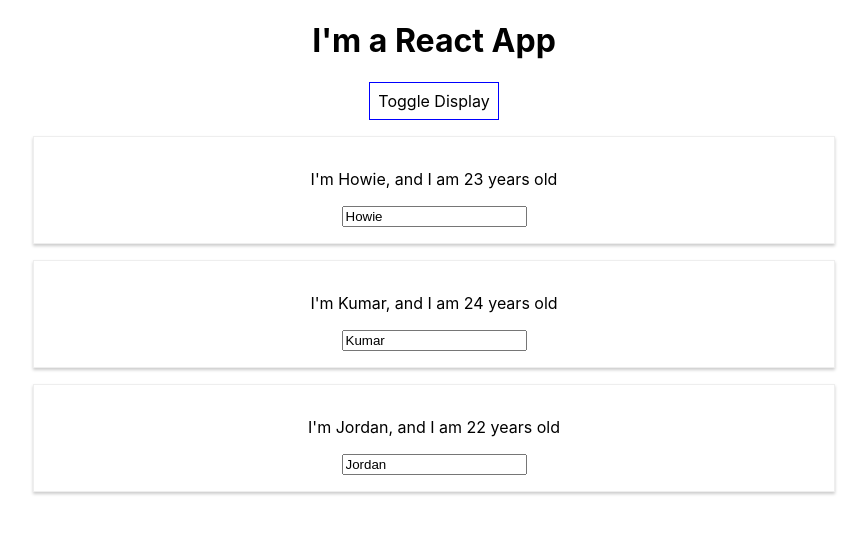
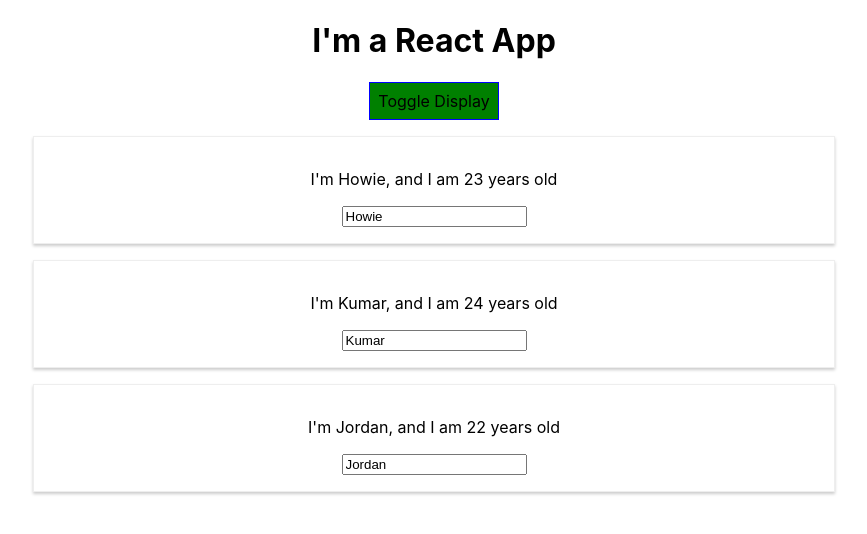
Before and after one commit to jgamble482/react-playground, a React (Create React App) app in the folder react-app/: page / in a window 1280 px wide. Shown: the top 534 px of the page, without its empty margins (206-1073 px from the left). Built offline with nearby package versions, Linux system fonts and the light colour scheme.

Commit message:
Restructured application folder structure to simplify app.js

```diff
--- /dev/null
+++ b/react-app/src/components/Cockpit/Cockpit.js
@@ -0,0 +1,13 @@
+import React from 'react';
+
+const cockpit = (props) => {
+    return (
+        <div>
+            <h1>I'm a React App</h1>
+            <button style={props.style} onClick={props.click}>Toggle Display</button>
+        </div>
+
+    )
+}
+
+export default cockpit;
--- /dev/null
+++ b/react-app/src/components/Persons/Persons.js
@@ -0,0 +1,16 @@
+import React from 'react'
+
+import Person from './Person/Person'
+
+const persons = (props) => (
+
+    props.persons.map((person, index) => <Person
+    key={person.id}
+    name={person.name}
+    age={person.age}
+    changed={(event) => props.changed(event, person.id)}
+    click={() => props.clicked(index)}/>)
+
+)
+
+export default persons;
--- a/react-app/src/App.js
+++ b/react-app/src/containers/App.js
@@ -1,7 +1,8 @@
 
 import './App.css';
-import Person from './Person/Person';
-import React, {Component} from 'react'
+import Persons from '../components/Persons/Persons';
+import Cockpit from '../components/Cockpit/Cockpit';
+import React, {Component} from 'react';
 
 class App extends Component {
   state = {
@@ -47,7 +48,7 @@ class App extends Component {
   render() {
 
     const style = {
-      backgroundColor: "white",
+      backgroundColor: "green",
       font: 'inherit',
       border: '1px solid blue',
       padding: '8px',
@@ -59,20 +60,18 @@ class App extends Component {
     if(this.state.showPersons){
       persons = (
         <div>
-          {this.state.persons.map((person, index) => <Person
-          key={person.id}
-          name={person.name}
-          age={person.age}
-          changed={(event) => this.nameChangedHandler(event, person.id)}
-          click={() => this.deletePersonHandler(index)}/>)}
-      </div>
+            <Persons
+            persons={this.state.persons}
+            changed={this.nameChangedHandler}
+            clicked={this.deletePersonHandler}/>
+        </div>
       )
-    };
+    }
+
 
     return (
     <div className="App">
-      <h1>I'm a React App</h1>
-      <button style={style} onClick={this.togglePersonsHandler}>Toggle Display</button>
+      <Cockpit style={style} click={this.togglePersonsHandler}/>
       {persons}
     </div>
   );
--- a/react-app/src/index.js
+++ b/react-app/src/index.js
@@ -1,7 +1,7 @@
 import React from 'react';
 import ReactDOM from 'react-dom';
 import './index.css';
-import App from './App';
+import App from './containers/App';
 import reportWebVitals from './reportWebVitals';
 
 ReactDOM.render(
```
Also changed, not shown: react-app/src/components/Persons/Person/Person.css (renamed from react-app/src/Person/Person.css), react-app/src/components/Persons/Person/Person.js (renamed from react-app/src/Person/Person.js), react-app/src/containers/App.css (renamed from react-app/src/App.css), 1 other file (tests, documents, lock files or other folders).
